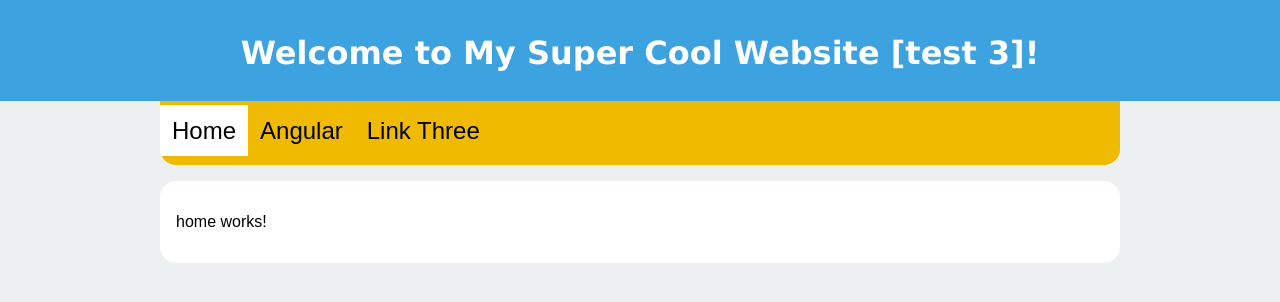
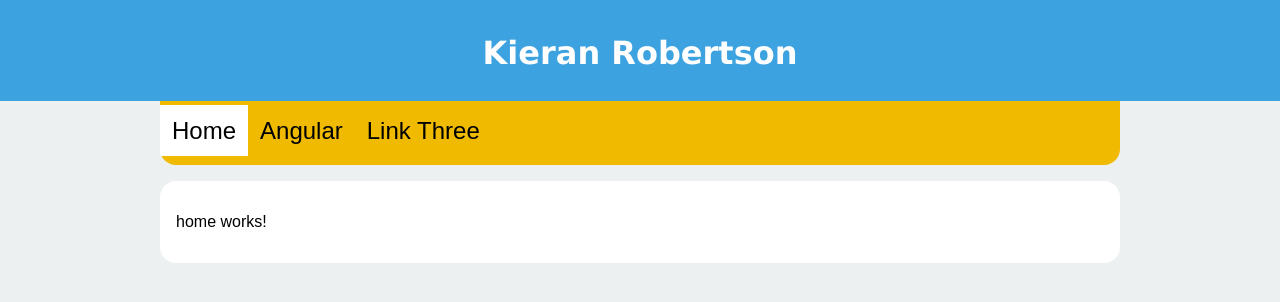
Before and after one commit to KieranRobo/website-front-end, an Angular app in the folder website-front-end/: page /home in a window 1280 px wide. Shown: the top 302 px of the page. Built offline with nearby package versions, Linux system fonts and the light colour scheme.

Commit message:
Name change

```diff
--- a/website-front-end/src/app/app.component.html
+++ b/website-front-end/src/app/app.component.html
@@ -2,7 +2,7 @@
 
 <div class="header">
   <h1>
-    Welcome to {{ title }}!
+    {{ title }}
   </h1>
 </div>
 
--- a/website-front-end/src/app/app.component.ts
+++ b/website-front-end/src/app/app.component.ts
@@ -6,5 +6,5 @@ import { Component } from '@angular/core';
   styleUrls: ['./app.component.css']
 })
 export class AppComponent {
-  title = 'My Super Cool Website [test 3]';
+  title = 'Kieran Robertson';
 }
```
